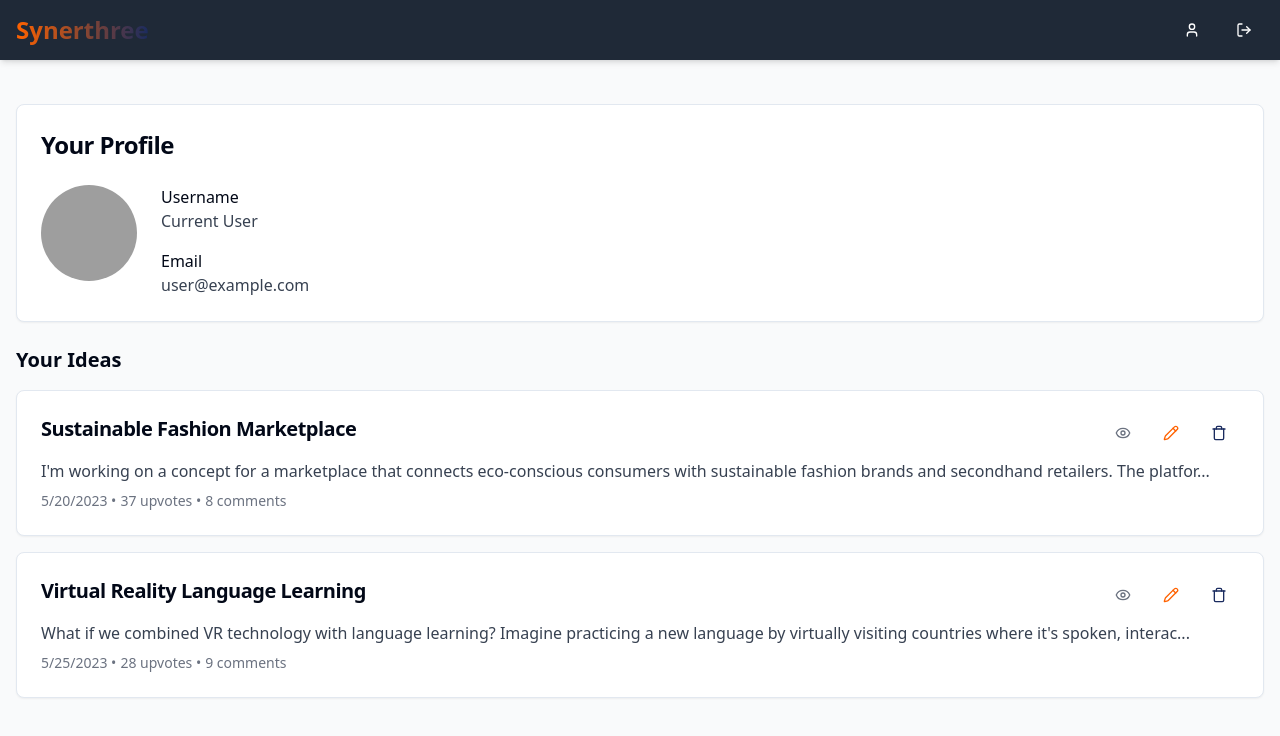
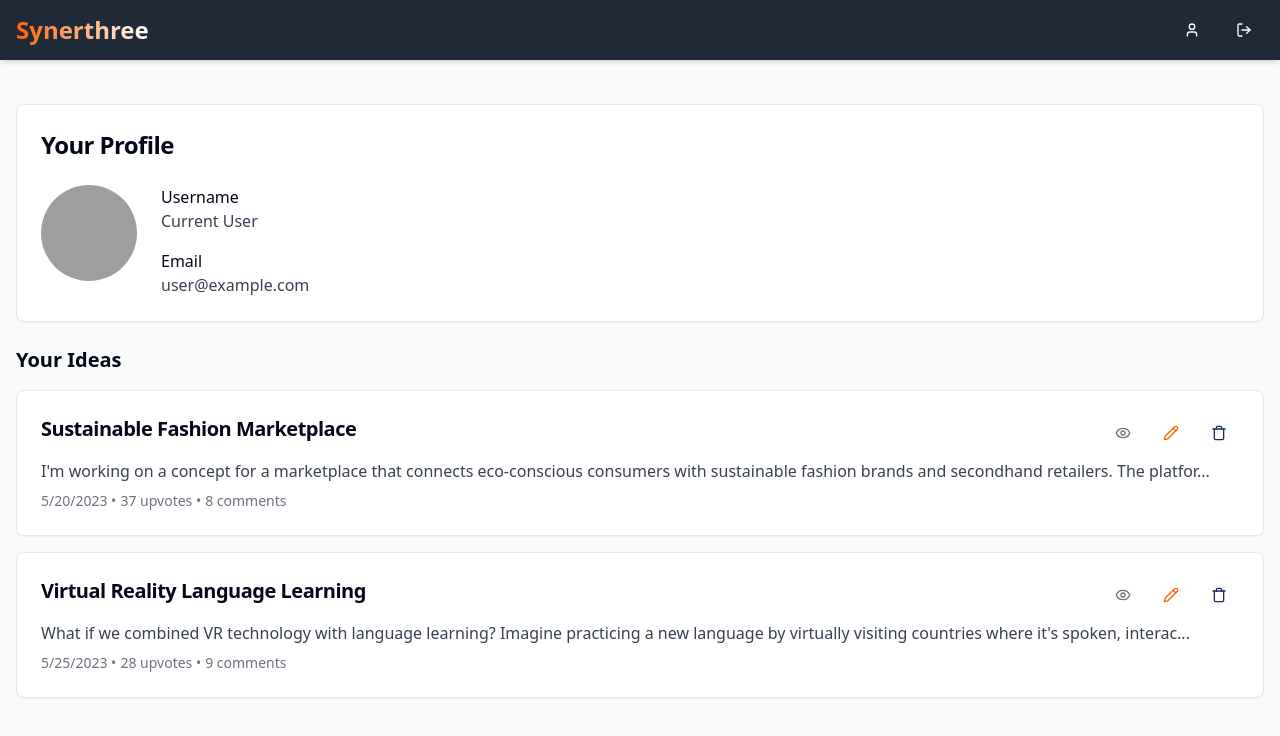
Before and after one commit to DanGardnerDev/brainstorm-bazaar-67, a React (Vite) app: page /profile in a window 1280 px wide. Shown: the top 736 px of the page. Built offline with nearby package versions, Linux system fonts and the light colour scheme; grey boxes are pictures that could not be loaded.

Commit message:
Fix: Dashboard logo gradient
Change the dashboard logo gradient to fade from orange to white.

```diff
--- a/src/components/AppHeader.tsx
+++ b/src/components/AppHeader.tsx
@@ -11,8 +11,10 @@ const AppHeader = ({ onNewIdea }: AppHeaderProps) => {
   return (
     <header className="fixed top-0 left-0 right-0 bg-gray-800 text-white shadow-md z-10">
       <div className="container mx-auto px-4 py-3 flex justify-between items-center">
-        <Link to="/dashboard" className="text-2xl font-bold gradient-text">
-          Synerthree
+        <Link to="/dashboard" className="text-2xl font-bold">
+          <span className="bg-gradient-to-r from-brand-orange to-white bg-clip-text text-transparent">
+            Synerthree
+          </span>
         </Link>
 
         <div className="flex items-center space-x-3">
```
